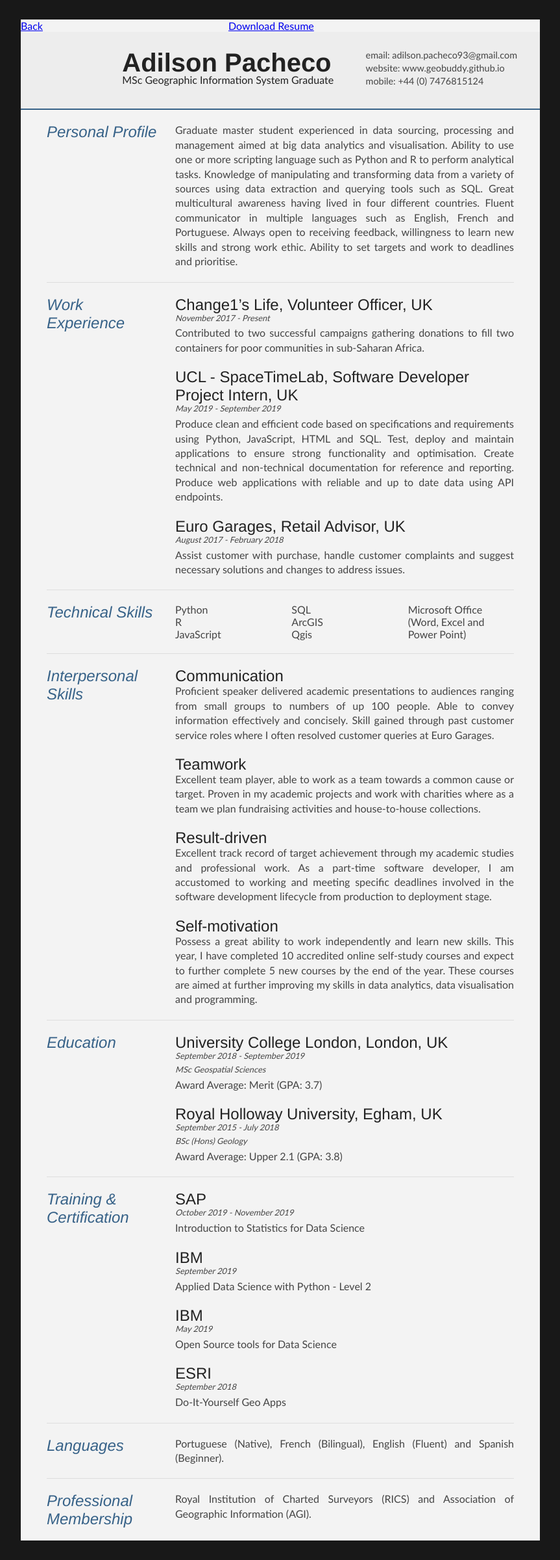
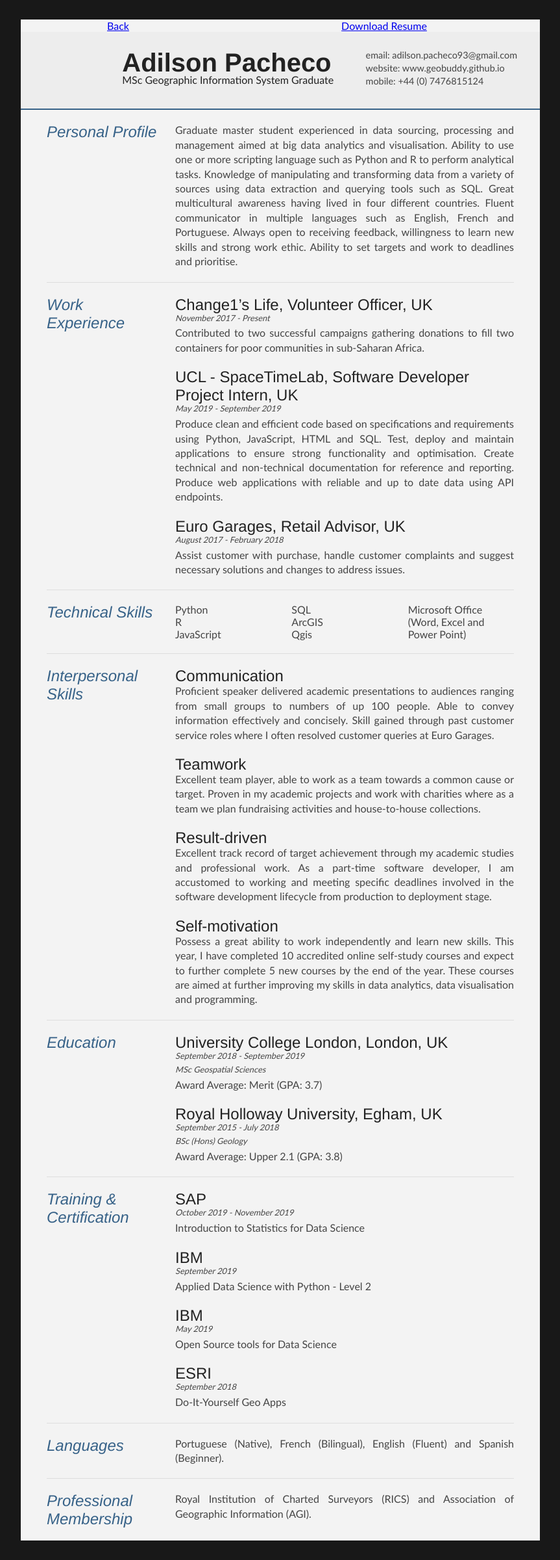
Before and after one commit to Geobuddy/geobuddy.github.io, a Jekyll site: the page built from _pages/resume.md, in a window 1280 px wide. Shown: the whole page at 65% size, without its empty margins (208-1071 px from the left). Built offline with Jekyll 4.4.1, drawn with Linux system fonts in a browser that asks for light colours; some web fonts are replaced.

Commit message:
add button

```diff
--- a/_layouts/resume.html
+++ b/_layouts/resume.html
@@ -15,9 +15,9 @@
 </head>
 <body id="top">
 <div id="cv" class="instaFade">
-	<div style="width: 100%; overflow: hidden;">
-    <div style="width: 300px; float: left;"> <a href="https://geobuddy.github.io/" class="btn btn-primary" itemprop="email">Back</a> </div>
-    <div style="margin-left: 320px;"> <a href="images/resume.pdf" download="adilson_pacheco_resume/cv" class="btn btn-primary" itemprop="email">Download Resume</a> </div>
+	<div style="width: 100%; overflow: hidden;" align="center">
+    <div style="width: 300px; float: left;"> <a href="https://geobuddy.github.io/" class="btn btn-primary">Back</a> </div>
+    <div style="margin-left: 320px;"> <a href="images/resume.pdf" download="adilson_pacheco_resume/cv" class="btn btn-primary">Download Resume</a> </div>
   </div>
 	<div class="mainDetails">
 		<div id="headshot" class="quickFade">
```
